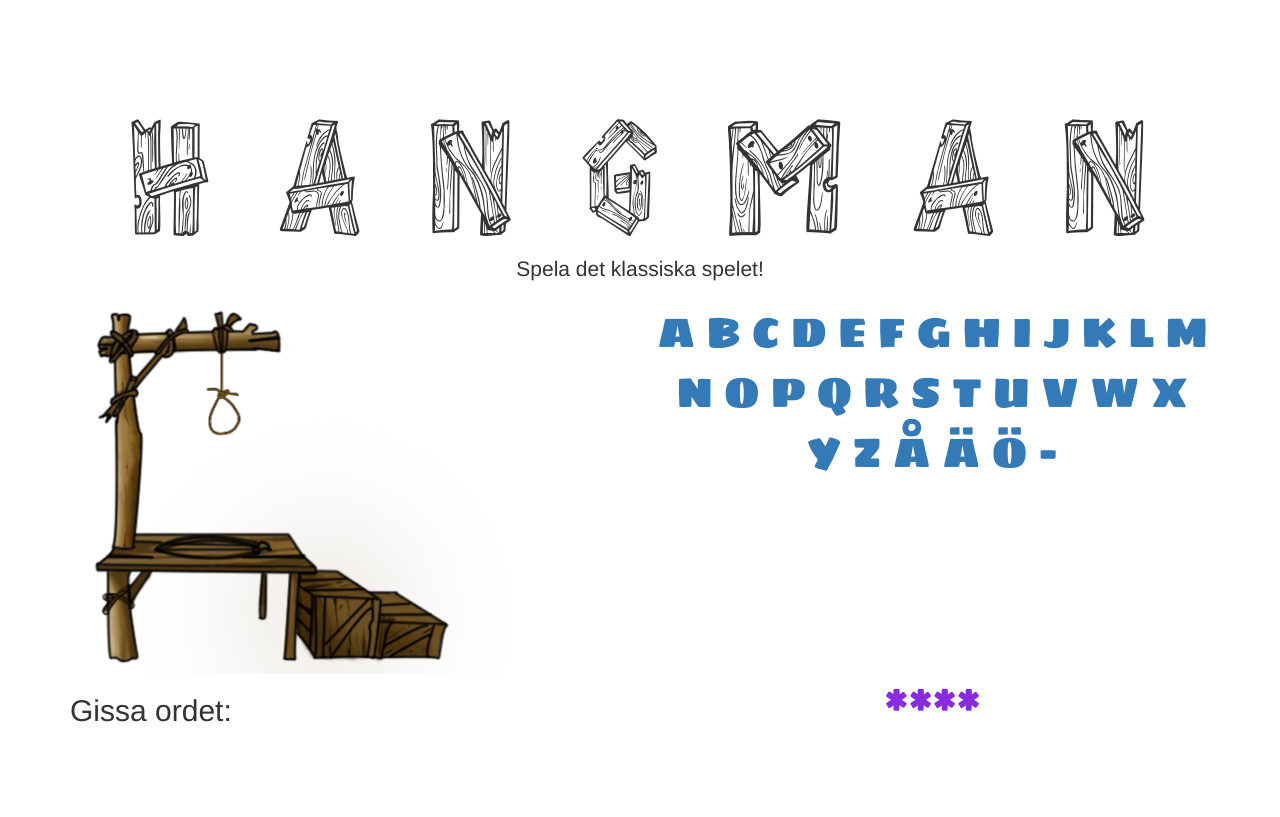
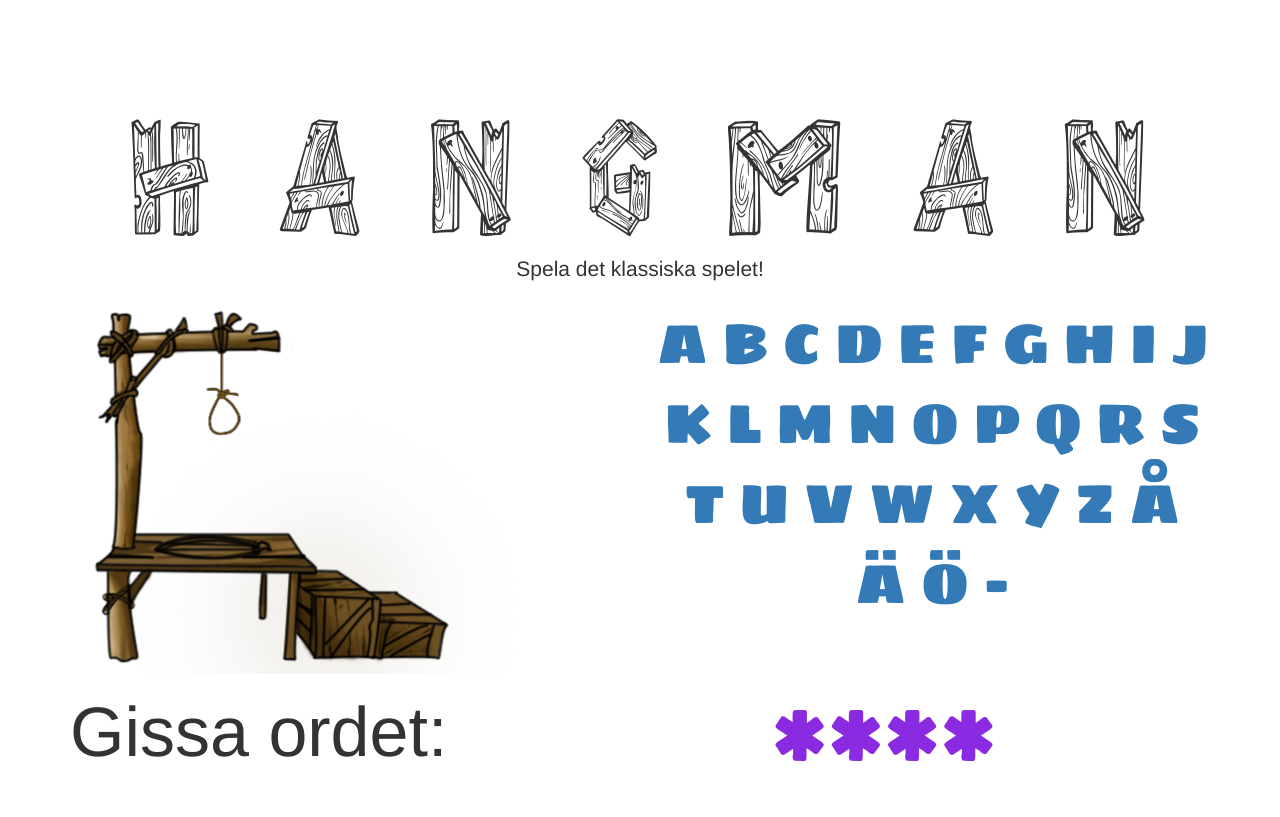
Before and after one commit to HansiBlomberg/Frontend-C2-Hangman, a plain HTML site: page Hangman/index.html in a window 1280 px wide. Drawn offline with Linux system fonts and the light colour scheme; no server answers.

Commit message:
Some css adjustments

```diff
--- a/Hangman/css/main.css
+++ b/Hangman/css/main.css
@@ -22,19 +22,24 @@
 
 h1 {
    font-family: 'AlphaWood';
-   font-size: 4em;
+   font-size: 2.5em;
+}
+
+h2 {
+
+    font-size: 1em;
 }
 
 #masked-word, #correct-word {
     font-family: 'Sigmar One';
-    font-size: 3em;
+    font-size: 2em;
     color: blueviolet;
 
 }
 
 #letters {
     font-family: 'Sigmar One';
-    font-size: 3em;
+    font-size: 1em;
       -webkit-touch-callout: none;
     -webkit-user-select: none;
     -khtml-user-select: none;
@@ -76,24 +81,57 @@ body {
 
 	}
 
+
 	/* Extra Small Devices, Phones */
-	@media only screen and (min-width : 480px) {
+    @media only screen and (min-width : 480px) {
         h1 {
             font-size: 4em;
         }
 
-	}
+        h2 {
+            font-size: 2em;
+        }
+
+        #masked-word, #correct-word {
+            font-size: 3em;
+        }
+        #letters {
+            font-size: 1.5em;
+        }
+    }
 
 	/* Small Devices, Tablets */
-	@media only screen and (min-width : 768px) {
+    @media only screen and (min-width : 768px) {
         h1 {
             font-size: 6em;
-	    }
+        }
 
+        h2 {
+            font-size: 3em;
+        }
+
+        #masked-word, #correct-word {
+            font-size: 5em;
+        }
+         #letters {
+            font-size: 2em;
+        }
+    }
 	/* Medium Devices, Desktops */
 	@media only screen and (min-width : 992px) {
         h1 {
            font-size: 8em;
+        }
+
+        h2 {
+            font-size: 4em;
+        }
+
+        #masked-word, #correct-word {
+            font-size: 6em;
+        }
+         #letters {
+            font-size: 3em;
         }
 	}
 
@@ -102,5 +140,15 @@ body {
         h1 {
            font-size: 10em;
         }
+          h2 {
+            font-size: 5em;
+        }
+
+        #masked-word, #correct-word {
+            font-size: 7em;
+        }
+         #letters {
+            font-size: 4em;
+        }
 
 	}
--- a/Hangman/index.html
+++ b/Hangman/index.html
@@ -33,7 +33,7 @@
 <body>
 
     <!-- Navigation -->
-    <nav class="navbar navbar-inverse navbar-fixed-top" role="navigation">
+    <nav class="navbar navbar-inverse navbar-fixed-top">
         <div class="container">
             <!-- Brand and toggle get grouped for better mobile display -->
             <div class="navbar-header">
@@ -79,22 +79,22 @@
 
 
         <div class="row">
-            <div class="center-block col-sm-6">
+            <div class="center-block col-sm-5 col-md-5">
 
                 <h2 id="masked-word-heading">Gissa ordet:</h2>
 
             </div>
-            <div id="masked-word" class="col-sm-6 text-center">
+            <div id="masked-word" class="col-sm-7 col-md-7 text-center">
 
             </div>
         </div>
         <div class="row hidden" id="correct-word-heading">
-            <div class="center-block col-sm-6">
+            <div class="center-block col-sm-5 col-md-5">
 
                 <h2>Rätt ord var:</h2>
 
             </div>
-            <div id="correct-word" class="col-sm-6 text-center">
+            <div id="correct-word" class="col-sm-7 col-md-7 text-center">
 
             </div>
         </div>
```
